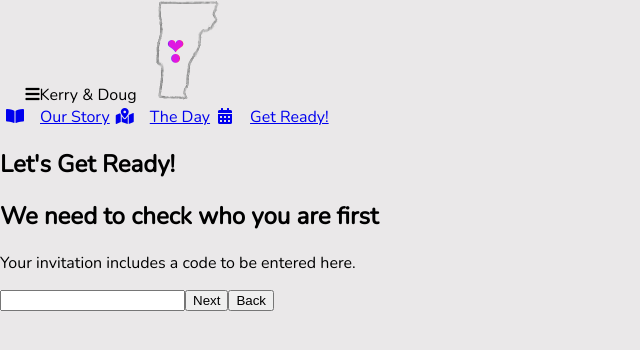
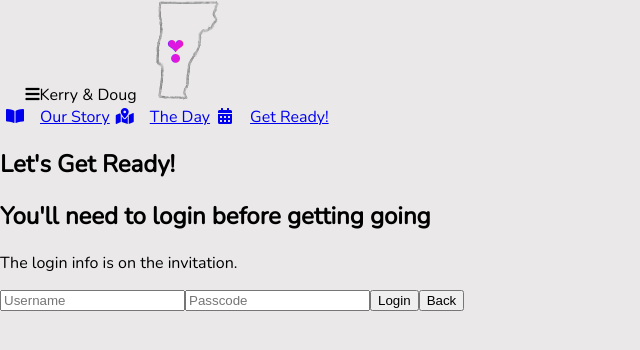
Before and after one commit to pseudoramble/wedding, a React (Vite) app: page /wedding/get-ready in a window 1280 px wide. Both pictures are taken after a click on the button "Let's do it!". Shown: the top 350 px of the page, without its empty margins (0-640 px from the left). Built offline with nearby package versions, Linux system fonts and the light colour scheme.

Commit message:
Add in a login prompt.

```diff
--- a/src/flow/Flow.js
+++ b/src/flow/Flow.js
@@ -3,6 +3,7 @@ import React, { Component } from 'react';
 import ChoicePrompt from './ChoicePrompt';
 import InfoPrompt from './InfoPrompt';
 import InputPrompt from './InputPrompt';
+import LoginPrompt from './LoginPrompt';
 import FinishedPrompt from './FinishedPrompt';
 
 import { prompts, flowGraph } from './flowSetup';
@@ -55,6 +56,12 @@ export default class Flow extends Component {
       return <ChoicePrompt onResponse={onResponse} onBack={onBack} title={promptInfo.title} subtitle={promptInfo.subtitle} responses={promptInfo.responses} optional={promptInfo.optional} />
     } else if (promptInfo.type === 'input') {
       return <InputPrompt onResponse={onResponse} onBack={onBack} title={promptInfo.title} subtitle={promptInfo.subtitle} type={promptInfo.inputType} optional={promptInfo.optional} />
+    } else if (promptInfo.type === 'login') {
+      return (
+        <LoginPrompt
+          onResponse={onResponse} onBack={onBack} title={promptInfo.title} subtitle={promptInfo.subtitle} optional={promptInfo.optional}
+        />
+      );
     }
 
     return <FinishedPrompt />;
--- /dev/null
+++ b/src/flow/LoginPrompt.js
@@ -0,0 +1,71 @@
+import React from 'react';
+
+class LoginPrompt extends React.Component {
+  constructor(props) {
+    super(props);
+
+    this.state = {
+      loginValid: true
+    };
+
+    this.usernameRef = React.createRef();
+    this.usercodeRef = React.createRef();
+
+    this.onSubmit = this.onSubmit.bind(this);
+  }
+
+  onSubmit() {
+    const username = this.usernameRef.current.value;
+    const usercode = this.usercodeRef.current.value;
+
+    fetch('http://127.0.0.1:3141/authenticate', {
+      method: 'POST',
+      body: JSON.stringify({ username, usercode }),
+      headers: {
+        'Content-Type': 'application/json'
+      }
+    }).then(resp => {
+      if (!resp.ok) {
+        this.setState({
+          loginValid: false
+        });
+      } else {
+        this.props.onResponse();
+      }
+    }).catch(err => {
+      console.error('Unable to login for an unexpected reason');
+    });
+  }
+
+  render() {
+    const { onBack, title, subtitle } = this.props;
+
+    return (
+      <div>
+        <h1>{title}</h1>
+        {subtitle && <p>{subtitle}</p>}
+        {!this.state.loginValid && <p style={{ color: 'red' }}>INVALID LOGIN</p>}
+        <input
+          ref={this.usernameRef}
+          type='text'
+          name='username'
+          placeholder='Username'
+        >
+        </input>
+        <input
+          ref={this.usercodeRef}
+          type='password'
+          name='usercode'
+          placeholder='Passcode'
+        >
+        </input>
+        <button onClick={this.onSubmit}>Login</button>
+        <button onClick={onBack}>
+          Back
+        </button>
+      </div>
+    );
+  }
+}
+
+export default LoginPrompt;
--- a/src/flow/flowSetup.js
+++ b/src/flow/flowSetup.js
@@ -9,6 +9,13 @@ export const prompts = [
     responses: [
       ["Let's do it!", ""]
     ]
+  },
+  {
+    type: 'login',
+    title: "You'll need to login before getting going",
+    subtitle: "The login info is on the invitation.",
+    id: "login",
+    optional: false
   },
   {
     type: 'input',
@@ -99,12 +106,26 @@ export const prompts = [
 
 const when = {
   anyResponseGiven: () => true,
+  isLoggedIn: () => false,
   responseValueIs: expected => actual => expected === actual
 };
 
 export const flowGraph = {
   "intro": {
     id: "intro",
+    edges: [
+      {
+        id: "code",
+        applies: when.isLoggedIn
+      },
+      {
+        id: "login",
+        applies: when.anyResponseGiven
+      }
+    ]
+  },
+  "login": {
+    id: "login",
     edges: [
       {
         id: "code",
```
